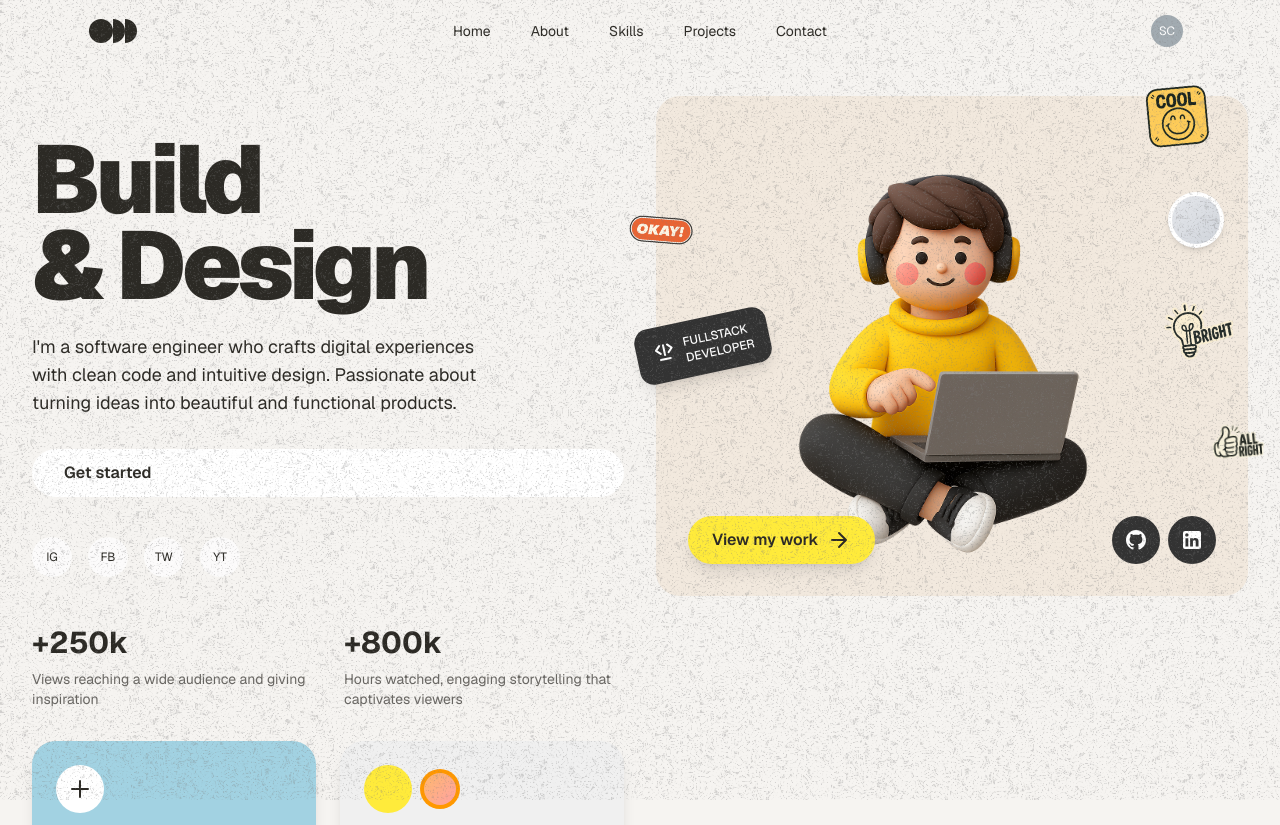
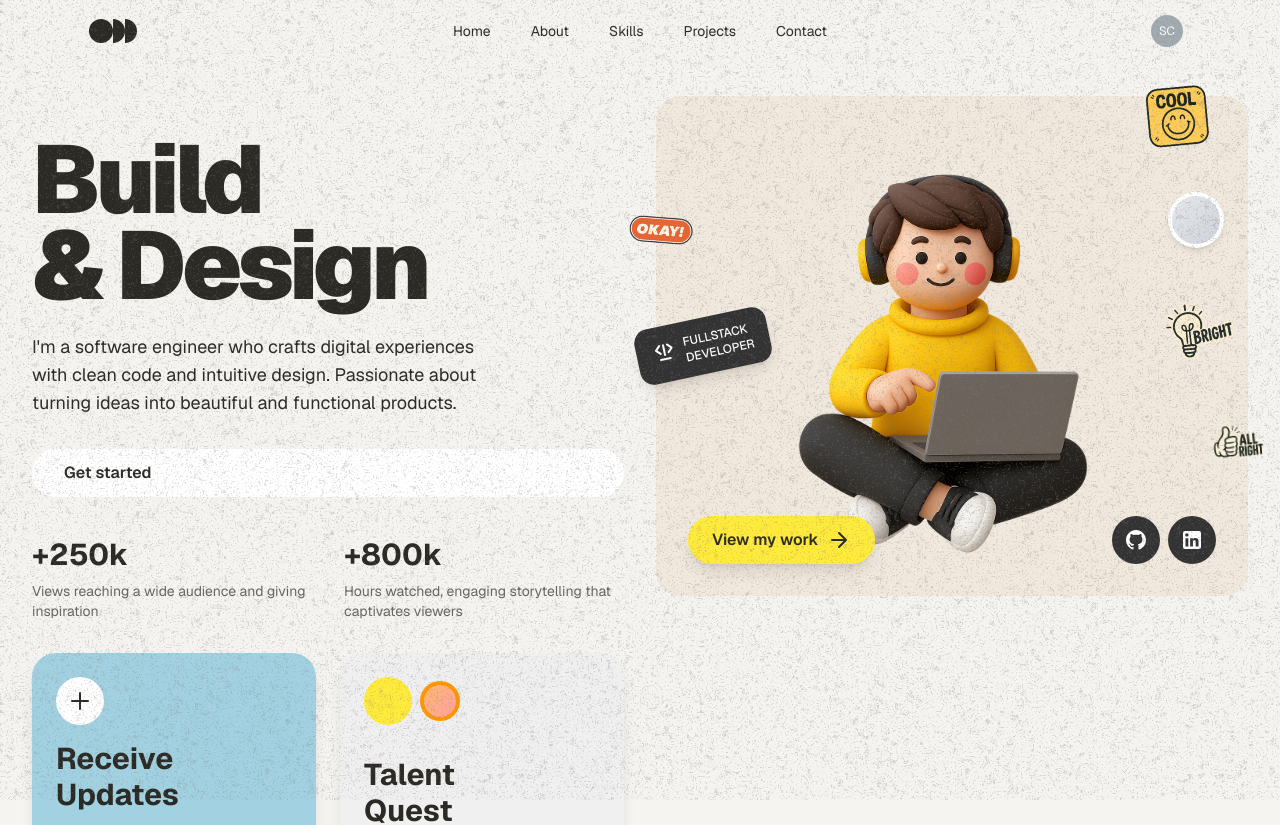
Before and after one commit to echozyr2001/portfolio-demo, a Next.js app: page /example in a window 1280 px wide. Shown: the top 825 px of the page. Built offline with nearby package versions, Linux system fonts and the light colour scheme; a web font is replaced by a local one.

Commit message:
HeroSection social link

```diff
--- a/app/example/components/HeroSection.tsx
+++ b/app/example/components/HeroSection.tsx
@@ -49,8 +49,23 @@ const stickers: Sticker[] = [
 ];
 
 export function HeroSection() {
-  // Social media platforms
-  const socialPlatforms: SocialPlatform[] = ["IG", "FB", "TW", "YT"];
+  // 右下角社交平台数据
+  const socialPlatformsData = [
+    {
+      name: "GitHub",
+      href: "#",
+      svgPath:
+        "M12 2C6.477 2 2 6.477 2 12C2 16.418 4.865 20.166 8.84 21.49C9.34 21.581 9.52 21.272 9.52 21.006C9.52 20.765 9.512 20.046 9.508 19.192C6.726 19.79 6.139 17.777 6.139 17.777C5.684 16.598 5.029 16.29 5.029 16.29C4.121 15.633 5.098 15.646 5.098 15.646C6.101 15.719 6.629 16.72 6.629 16.72C7.521 18.276 8.97 17.825 9.54 17.569C9.629 16.89 9.889 16.44 10.175 16.187C7.954 15.931 5.62 15.07 5.62 11.265C5.62 10.179 6.01 9.293 6.649 8.603C6.549 8.35 6.201 7.399 6.749 6.052C6.749 6.052 7.587 5.785 9.497 7.047C10.29 6.825 11.15 6.714 12 6.71C12.85 6.714 13.71 6.825 14.505 7.047C16.413 5.785 17.25 6.052 17.25 6.052C17.799 7.399 17.451 8.35 17.351 8.603C17.991 9.293 18.379 10.179 18.379 11.265C18.379 15.082 16.041 15.927 13.813 16.178C14.172 16.493 14.492 17.116 14.492 18.065C14.492 19.414 14.479 20.675 14.479 21.006C14.479 21.275 14.657 21.587 15.167 21.489C19.138 20.162 22 16.417 22 12C22 6.477 17.523 2 12 2Z",
+      hoverClass: "hover:bg-[#24292e]",
+    },
+    {
+      name: "LinkedIn",
+      href: "#",
+      svgPath:
+        "M19 3A2 2 0 0 1 21 5V19A2 2 0 0 1 19 21H5A2 2 0 0 1 3 19V5A2 2 0 0 1 5 3H19M18.5 18.5V13.2A3.26 3.26 0 0 0 15.24 9.94C14.39 9.94 13.4 10.46 12.92 11.24V10.13H10.13V18.5H12.92V13.57C12.92 12.8 13.54 12.17 14.31 12.17A1.4 1.4 0 0 1 15.71 13.57V18.5H18.5M6.88 8.56A1.68 1.68 0 0 0 8.56 6.88C8.56 5.95 7.81 5.19 6.88 5.19A1.69 1.69 0 0 0 5.19 6.88C5.19 7.81 5.95 8.56 6.88 8.56M8.27 18.5V10.13H5.5V18.5H8.27Z",
+      hoverClass: "hover:bg-[#0077b5]",
+    },
+  ];
 
   return (
     <section className="w-full px-4 py-16 md:py-24 md:px-8 bg-[#F6F4F1] relative z-40 rounded-b-[100px] mb-[-100px] overflow-hidden">
@@ -76,20 +91,6 @@ export function HeroSection() {
             >
               Get started
             </a>
-
-            {/* Social links */}
-            <div className="flex space-x-4 mb-12">
-              {socialPlatforms.map((social) => (
-                <a
-                  key={social}
-                  href="#"
-                  className="w-10 h-10 rounded-full bg-white/70 flex items-center justify-center transition-transform hover:scale-110"
-                  aria-label={social}
-                >
-                  <span className="text-xs text-[#2C2A25]">{social}</span>
-                </a>
-              ))}
-            </div>
 
             {/* Stats */}
             <div className="grid grid-cols-2 gap-8">
@@ -284,10 +285,12 @@ export function HeroSection() {
 
                 {/* Social platform buttons */}
                 <div className="absolute bottom-8 right-8 z-20 flex space-x-2">
-                  {/* GitHub */}
+                  {socialPlatformsData.map((platform) => (
                     <a
-                    href="#"
-                    className="w-12 h-12 bg-[#333333] rounded-full flex items-center justify-center hover:bg-[#24292e] transition-colors"
+                      key={platform.name}
+                      href={platform.href}
+                      className={`w-12 h-12 bg-[#333333] rounded-full flex items-center justify-center transition-colors ${platform.hoverClass}`}
+                      aria-label={platform.name}
                     >
                       <svg
                         width="24"
@@ -295,23 +298,10 @@ export function HeroSection() {
                         viewBox="0 0 24 24"
                         fill="white"
                       >
-                      <path d="M12 2C6.477 2 2 6.477 2 12C2 16.418 4.865 20.166 8.84 21.49C9.34 21.581 9.52 21.272 9.52 21.006C9.52 20.765 9.512 20.046 9.508 19.192C6.726 19.79 6.139 17.777 6.139 17.777C5.684 16.598 5.029 16.29 5.029 16.29C4.121 15.633 5.098 15.646 5.098 15.646C6.101 15.719 6.629 16.72 6.629 16.72C7.521 18.276 8.97 17.825 9.54 17.569C9.629 16.89 9.889 16.44 10.175 16.187C7.954 15.931 5.62 15.07 5.62 11.265C5.62 10.179 6.01 9.293 6.649 8.603C6.549 8.35 6.201 7.399 6.749 6.052C6.749 6.052 7.587 5.785 9.497 7.047C10.29 6.825 11.15 6.714 12 6.71C12.85 6.714 13.71 6.825 14.505 7.047C16.413 5.785 17.25 6.052 17.25 6.052C17.799 7.399 17.451 8.35 17.351 8.603C17.991 9.293 18.379 10.179 18.379 11.265C18.379 15.082 16.041 15.927 13.813 16.178C14.172 16.493 14.492 17.116 14.492 18.065C14.492 19.414 14.479 20.675 14.479 21.006C14.479 21.275 14.657 21.587 15.167 21.489C19.138 20.162 22 16.417 22 12C22 6.477 17.523 2 12 2Z" />
+                        <path d={platform.svgPath} />
                       </svg>
                     </a>
-                  {/* LinkedIn */}
-                  <a
-                    href="#"
-                    className="w-12 h-12 bg-[#333333] rounded-full flex items-center justify-center hover:bg-[#0077b5] transition-colors"
-                  >
-                    <svg
-                      width="24"
-                      height="24"
-                      viewBox="0 0 24 24"
-                      fill="white"
-                    >
-                      <path d="M19 3A2 2 0 0 1 21 5V19A2 2 0 0 1 19 21H5A2 2 0 0 1 3 19V5A2 2 0 0 1 5 3H19M18.5 18.5V13.2A3.26 3.26 0 0 0 15.24 9.94C14.39 9.94 13.4 10.46 12.92 11.24V10.13H10.13V18.5H12.92V13.57C12.92 12.8 13.54 12.17 14.31 12.17A1.4 1.4 0 0 1 15.71 13.57V18.5H18.5M6.88 8.56A1.68 1.68 0 0 0 8.56 6.88C8.56 5.95 7.81 5.19 6.88 5.19A1.69 1.69 0 0 0 5.19 6.88C5.19 7.81 5.95 8.56 6.88 8.56M8.27 18.5V10.13H5.5V18.5H8.27Z" />
-                    </svg>
-                  </a>
+                  ))}
                 </div>
               </div>
             </div>
```
Lines whose indentation alone changed are shown as unchanged.
